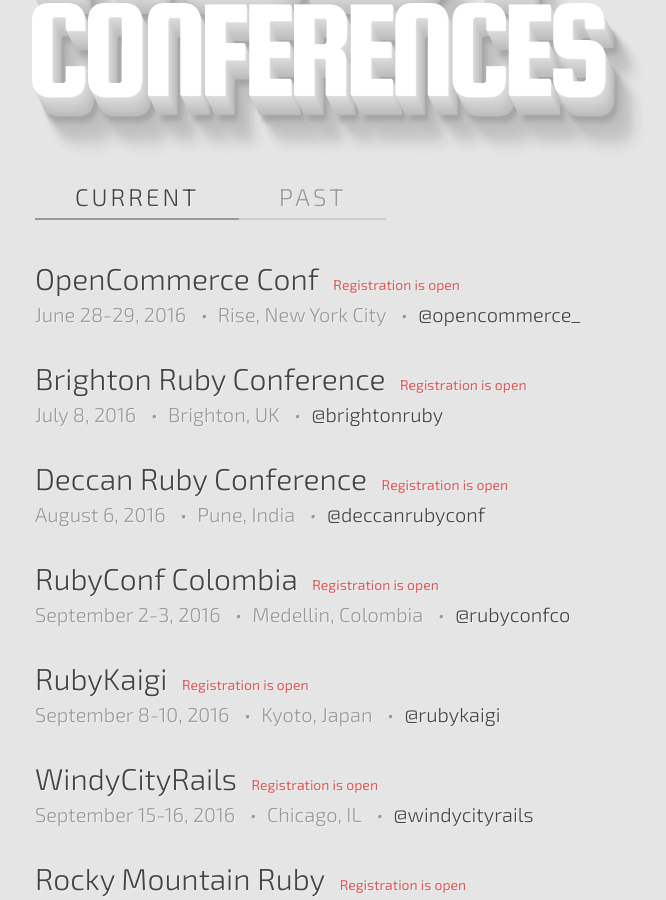
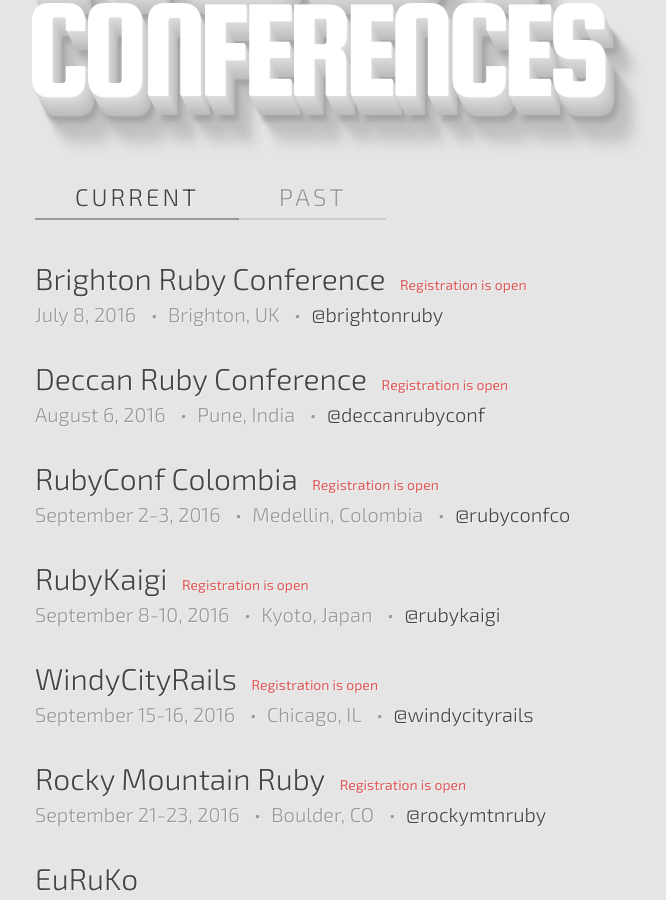
Before and after one commit to ruby-conferences/ruby-conferences.github.io, a Jekyll site: the page built from index.html, in a window 1280 px wide and 900 px high, scrolled down 302 px. Shown: the whole window, without its empty margins (205-871 px from the left). Built offline with Jekyll 4.4.1, drawn with Linux system fonts in a browser that asks for light colours.

Commit message:
Move OpenCommerce to past

```diff
--- a/_data/current.yml
+++ b/_data/current.yml
@@ -1,10 +1,3 @@
-- name: OpenCommerce Conf
-  location: Rise, New York City
-  dates: "June 28-29, 2016"
-  url: http://opencommerceconf.org/
-  twitter: opencommerce_
-  reg_phrase: Registration is open
-
 - name: Brighton Ruby Conference
   location: Brighton, UK
   dates: "July 8, 2016"
--- a/_data/past.yml
+++ b/_data/past.yml
@@ -726,3 +726,10 @@
   dates: "June 25, 2016"
   url: http://goruco.com/
   twitter: goruco
+
+- name: OpenCommerce Conf
+  location: Rise, New York City
+  dates: "June 28-29, 2016"
+  url: http://opencommerceconf.org/
+  twitter: opencommerce_
+  reg_phrase: Registration is open
```
